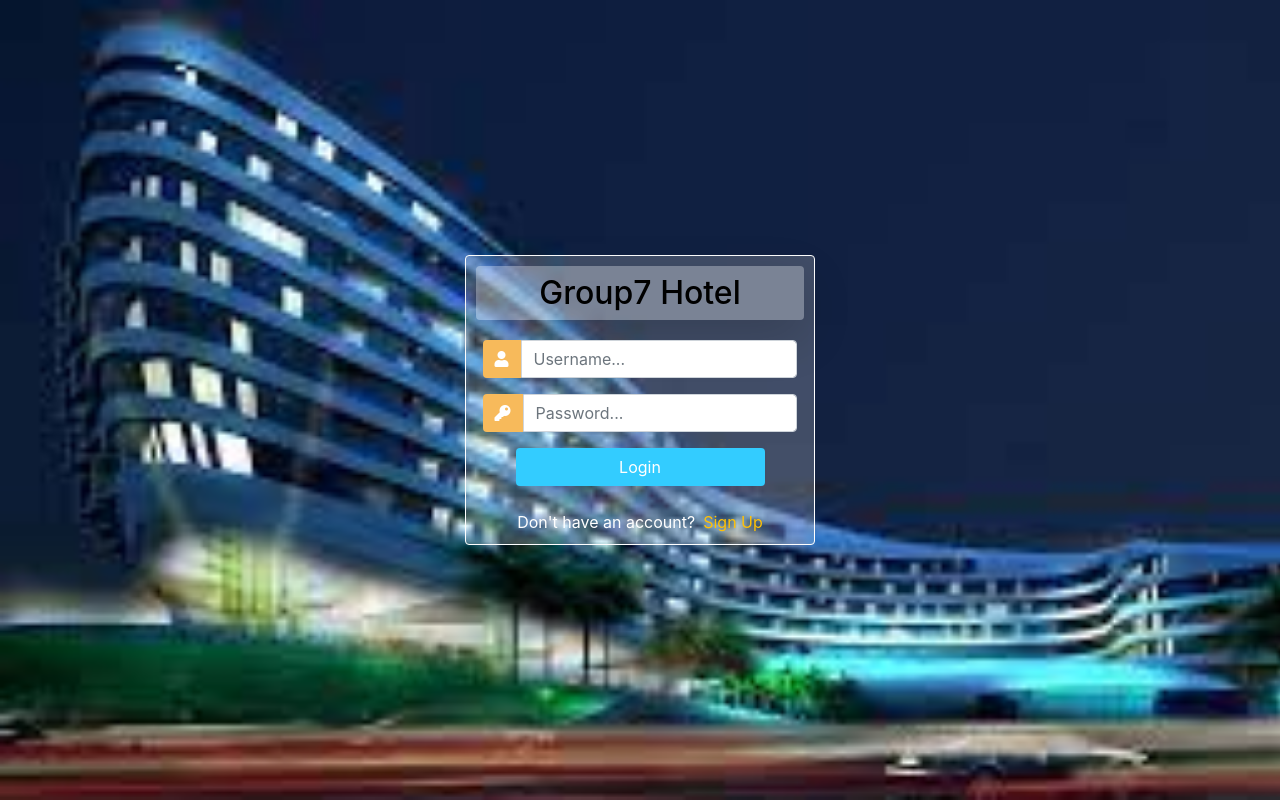
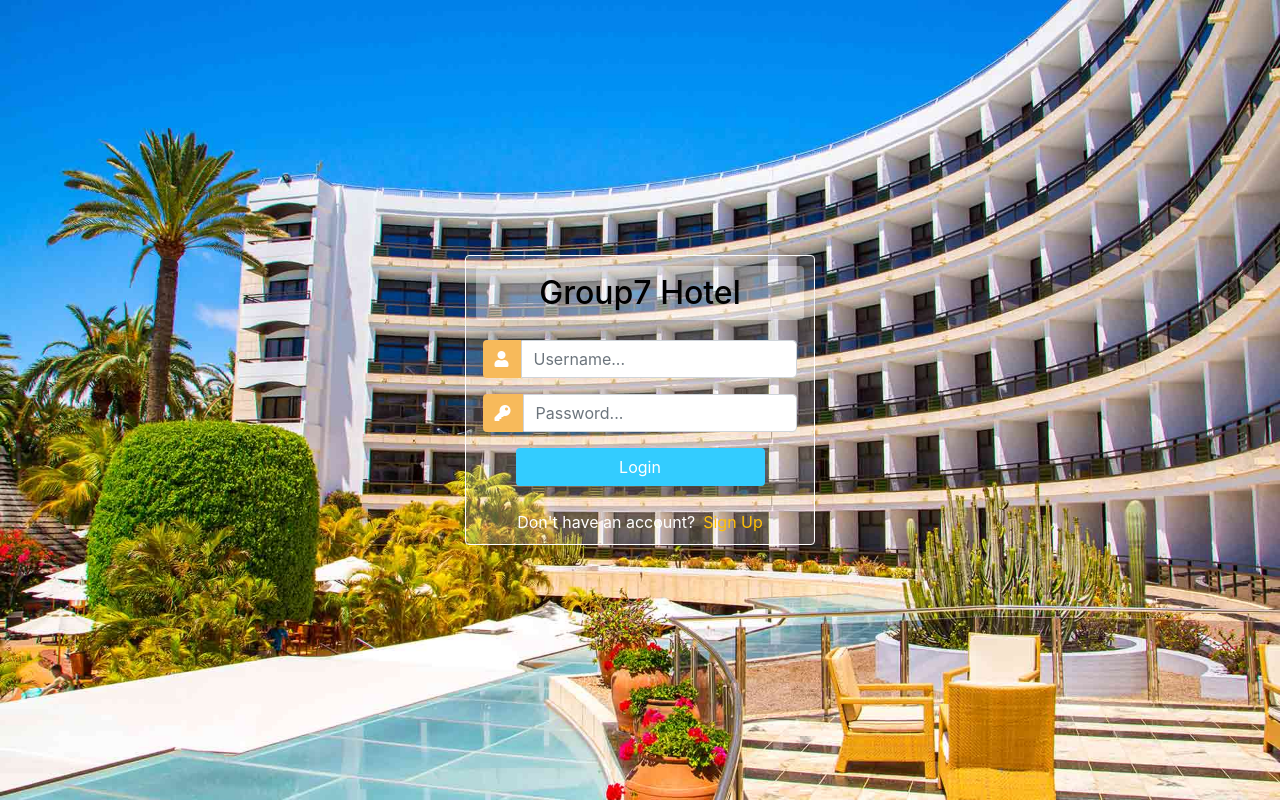
Before and after one commit to tanngo2510/HotelManagementSystem, a Django app: page /login/ in a window 1280 px wide. Run offline with Django 3.2, Linux system fonts and the light colour scheme; some libraries are stand-ins or nearby versions.

Commit message:
Update images

```diff
--- a/HMS/HMS/urls.py
+++ b/HMS/HMS/urls.py
@@ -28,7 +28,7 @@ urlpatterns = [
     path('logout/', logout_user, name="logout"),
     path('register/', register_page, name="register"),
 
-    path('employee-profile/<str:pk>/', employee_details, name="employee-profile"),
+    path('admin_page/<str:pk>/', employee_details, name="admin_page"),
 
     path('guests/', guests, name="guests"),
     path('guest-edit/<str:pk>', guest_edit, name="guest-edit"),
--- a/HMS/Templates/admin/employee-profile.html
+++ b/HMS/Templates/admin/admin_page.html
@@ -14,7 +14,7 @@
             margin: 0;
             padding: 0;
             height: 100%;
-            background-image: url("{% static '/images/hotel.jpg' %}");
+            background-image: url("{% static '/images/2.jpg' %}");
             background-repeat: no-repeat;
             background-size: cover;
         }
--- a/HMS/accounts/models.py
+++ b/HMS/accounts/models.py
@@ -13,8 +13,8 @@ class Guest(models.Model):
 
 class Employee(models.Model):
     user = models.OneToOneField(User, null=True, on_delete=models.CASCADE)
-    phoneNumber = PhoneNumberField(unique=True)
-    salary = models.FloatField()
+    # phoneNumber = PhoneNumberField(unique=True)
+    # salary = models.FloatField()
 
     def __str__(self):
         return str(self.user)
--- a/HMS/accounts/templates/accounts/login.html
+++ b/HMS/accounts/templates/accounts/login.html
@@ -18,7 +18,7 @@
             padding: 0;
             height: 100%;
             width: auto;
-            background-image: url("{% static '/images/hotel.jpg' %}");
+            background-image: url("{% static '/images/123.jpg' %}");
             background-repeat: no-repeat;
             background-size: cover;
         }
--- a/HMS/accounts/views.py
+++ b/HMS/accounts/views.py
@@ -260,4 +260,4 @@ def employee_details(request, pk):
         "role": role,
         "employee": employee,
     }
-    return render(request, path + "employee-profile.html", context)
+    return render(request, path + "admin_page.html", context)
--- a/HMS/hotel/views.py
+++ b/HMS/hotel/views.py
@@ -7,6 +7,6 @@ from room.models import *
 def home(request):
     role = str(request.user.groups.all()[0])
     if role != "guest":
-        return redirect("employee-profile", pk=request.user.id)
+        return redirect("admin_page", pk=request.user.id)
     else:
         return redirect("guest-profile", pk=request.user.id)
```
Also changed, not shown: HMS/accounts/forms.py (+8 -8 lines), HMS/db.sqlite3, HMS/static/images/123.jpg (added), HMS/static/images/2.jpg (added), 1 other file.
